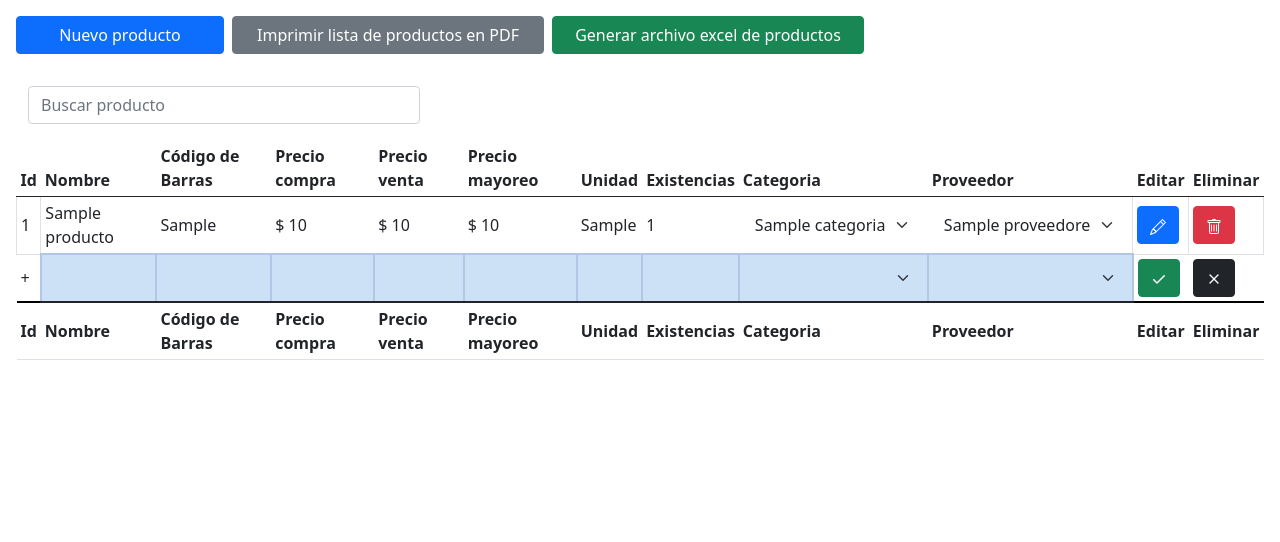
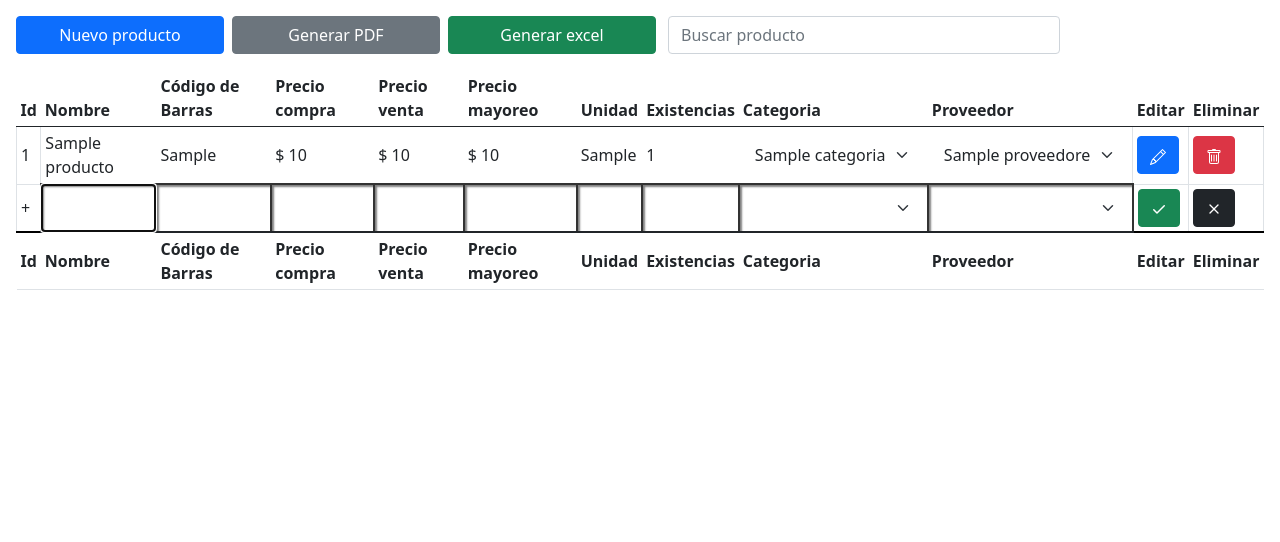
Before and after one commit to Davix002/miscelanea_nelsy, a PHP site: page /productos in a window 1280 px wide. Shown: the part 56-598 px from the top of the page. Run offline with PHP 8.4, Linux system fonts and the light colour scheme; the visitor is signed in with stand-in values (Sample User, id 1); tables that the repository leaves empty hold one stand-in row (values such as "Sample post").

Commit message:
volví a modificar el estilo de la fila editable

```diff
--- a/app/views/panel/productos.php
+++ b/app/views/panel/productos.php
@@ -2,11 +2,11 @@
     <button type="button" class="col-2 btn btn-primary me-2 my-3 " onclick="scrollToBottom()">
         Nuevo producto
     </button>
-    <button type="button" class="col-3 btn btn-secondary me-2 my-3" onclick="printProductsToPDF()">
-        Imprimir lista de productos en PDF
+    <button type="button" class="col-2 btn btn-secondary me-2 my-3" onclick="printProductsToPDF()">
+        Generar PDF
     </button>
-    <button type="button" class="col-3 btn btn-success my-3" onclick="generateProductsExcel()">
-        Generar archivo excel de productos
+    <button type="button" class="col-2 btn btn-success my-3" onclick="generateProductsExcel()">
+        Generar excel
     </button>
     <div class="col-4 my-3">
         <input type="search" class="form-control" id="searchProduct" placeholder="Buscar producto" onkeyup="filterProducts()">
--- a/public/index.php
+++ b/public/index.php
@@ -25,14 +25,15 @@
         }
 
         tr:last-child td {
-            background-color: #cde1f6;
-            border-color: #b2c6e5;
+            border-color:#333;
+            border-width: 2px;
+            box-shadow: inset 2px 2px 2px 0 gray;
         }
 
         .editable-row td{
-            background-color: #cde1f6;
-            border-color: #b2c6e5;
+            border-color:#333;
             border-width: 2px;
+            box-shadow: inset 2px 2px 2px 0 gray;
         }
 
     </style>
--- a/public/js/panel/productos.js
+++ b/public/js/panel/productos.js
@@ -204,7 +204,7 @@ async function loadProducts() {
       let modifiedProviderOptions = providerOptions.replace(`value="${product.proveedor_id}"`, `value="${product.proveedor_id}" selected`);
 
       row.innerHTML = `
-        <td class="bg-white border border-secondary-subtle">${product.id}</td>
+        <td class="bg-white border border-secondary-subtle shadow-none">${product.id}</td>
         <td class="nombre_producto editable" contenteditable="false">${product.nombre_producto}</td>
         <td class="codigo_barras editable" contenteditable="false">${product.codigo_barras}</td>
           <td class="precio_compra editable moneda" contenteditable="false">${product.precio_compra}</td>
@@ -213,16 +213,16 @@ async function loadProducts() {
           <td class="unidad editable" contenteditable="false">${product.unidad}</td>
           <td class="existencias editable" contenteditable="false">${product.existencias}</td>
           <td class="categoria_id editable">
-            <select name="categoria_id" class="form-select border-0 bg-transparent w-auto" disabled>
+            <select name="categoria_id" class="form-select shadow-none border-0 bg-transparent w-auto" disabled>
               ${modifiedCategoryOptions}
             </select>
           </td>
           <td class="proveedor_id editable">
-            <select name="proveedor_id" class="form-select border-0 bg-transparent w-auto" disabled>
+            <select name="proveedor_id" class="form-select shadow-none border-0 bg-transparent w-auto" disabled>
               ${modifiedProviderOptions}
             </select>
           </td>
-          <td class="bg-white border border-secondary-subtle">
+          <td class="bg-white border border-secondary-subtle shadow-none">
             <button type='button' onclick='enableEditing(${product.id})' class='btn btn-primary editBtn'>
               <img src='../miscelanea_nelsy/public/images/pencil.svg'>
             </button>
@@ -230,7 +230,7 @@ async function loadProducts() {
               <img src='../miscelanea_nelsy/public/images/check.svg'>
             </button>
           </td>
-          <td class="bg-white border border-secondary-subtle">
+          <td class="bg-white border border-secondary-subtle shadow-none">
             <button type='button' onclick='fnDelete(${product.id})' class='btn btn-danger deleteBtn'>
               <img src='../miscelanea_nelsy/public/images/trash.svg'>
             </button>
@@ -246,30 +246,30 @@ async function loadProducts() {
     newRow.id = "productRow_new";
 
     newRow.innerHTML = `
-      <td style="background-color:white;">+</td>
-      <td class="nombre_producto editable border-2" id="nombre_producto_nuevo" contenteditable="true"></td>
-        <td class="codigo_barras editable border-2" contenteditable="true"></td>
-        <td class="precio_compra editable border-2" id='precio_compra_nuevo' contenteditable="true"></td>
-        <td class="precio_venta editable border-2" id='precio_venta_nuevo' contenteditable="true"></td>
-        <td class="precio_mayoreo editable border-2" id='precio_mayoreo_nuevo' contenteditable="true"></td>
-        <td class="unidad editable border-2" contenteditable="true"></td>
-        <td class="existencias editable border-2" contenteditable="true"></td>
-        <td class="categoria_id editable border-2">
-            <select name="categoria_id" class="form-select border-0 w-auto bg-transparent">
+      <td class="bg-white shadow-none border border-secondary-subtle">+</td>
+      <td class="nombre_producto editable" id="nombre_producto_nuevo" contenteditable="true"></td>
+        <td class="codigo_barras editable" contenteditable="true"></td>
+        <td class="precio_compra editable" id='precio_compra_nuevo' contenteditable="true"></td>
+        <td class="precio_venta editable" id='precio_venta_nuevo' contenteditable="true"></td>
+        <td class="precio_mayoreo editable" id='precio_mayoreo_nuevo' contenteditable="true"></td>
+        <td class="unidad editable" contenteditable="true"></td>
+        <td class="existencias editable" contenteditable="true"></td>
+        <td class="categoria_id editable">
+            <select name="categoria_id" class="form-select shadow-none border-0 w-auto bg-transparent">
               ${categoryOptions}
             </select>
           </td>
-          <td class="proveedor_id editable border-2">
-            <select name="proveedor_id" class="form-select border-0 w-auto  bg-transparent">
+          <td class="proveedor_id editable">
+            <select name="proveedor_id" class="form-select shadow-none border-0 w-auto  bg-transparent">
               ${providerOptions}
             </select>
           </td>
-          <td class="bg-white">
+          <td class="bg-white shadow-none border border-secondary-subtle">
             <button type='button' onclick='fnCreateUpdate("CREATE", "new")' class='btn btn-success saveBtn'>
               <img src='../miscelanea_nelsy/public/images/check.svg'>
             </button>
           </td>
-          <td class="bg-white">
+          <td class="bg-white shadow-none border border-secondary-subtle">
             <button type='button' onclick='deleteNewRow()' class='btn btn-dark'>
               <img src='../miscelanea_nelsy/public/images/cancel.svg'>
             </button>
@@ -585,4 +585,5 @@ function addInputListeners() {
 
 document.addEventListener("DOMContentLoaded", async () => {
   await loadProducts();
+  scrollToBottom();
 });
```
